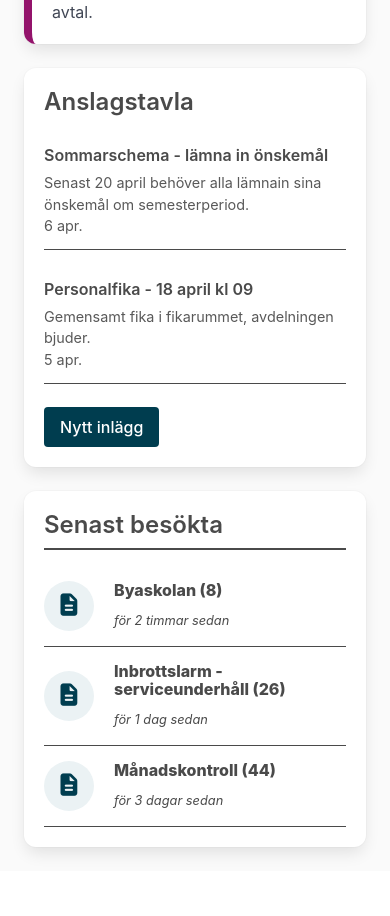
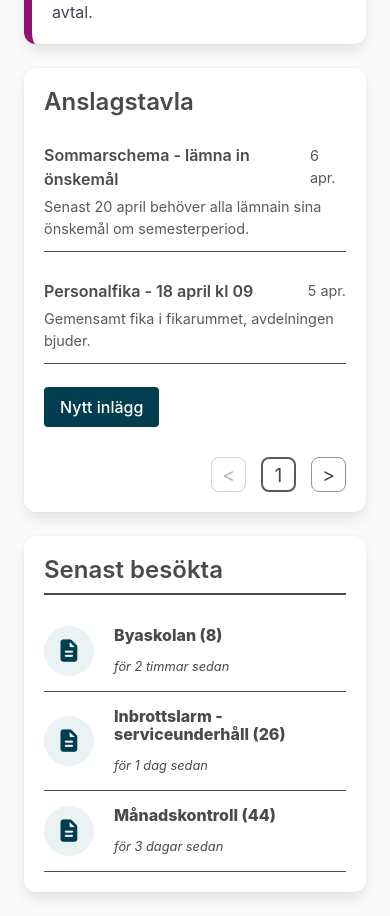
Before and after one commit to haan2402/dashboard-prototype, a Vue app: page /admin in a window 390 px wide. Shown: the part 883-1799 px from the top of the page. Before the commit the page ends 1754 px from the top, so only its background shows below. Built offline with nearby package versions, Linux system fonts and the light colour scheme.

Commit message:
lagt till så man kan byta sida på anslagstavla om det blir flera sidor, samt anpassning för hur många inlägg som kan visas på mobil och desktop, justerat i styling

```diff
--- a/src/assets/styles/_variables.scss
+++ b/src/assets/styles/_variables.scss
@@ -1,7 +1,7 @@
 //Brand colors
 $primary: #003D4F;
 $secondary: #EBF2F4;
-$sucess: #008A40;
+$success: #008A40;
 
 //Text colors
 $text-primary: #595959;
--- a/src/components/widgets/NoticeBoard.vue
+++ b/src/components/widgets/NoticeBoard.vue
@@ -4,10 +4,13 @@
     <h3 class="widget-title is-5 mb-4 has-text-weight-semibold">Anslagstavla</h3>
 
     <!--visar alla inlägg-->
-    <div v-for="post in posts" :key="post.id" class="post">
+    <div v-for="post in paginatedPosts" :key="post.id" class="post">
+        <div class="post-header">
         <div class="post-title">{{ post.title }}</div>
+        <div class="post-date">{{ formatDate(post.date) }}</div>
+        </div>
+
         <div class="post-text">{{ post.text }}</div>
-        <div class="post-date">{{ formatDate(post.date) }}</div>
     </div>
 
     <!--endast "admin" kan skriva nytt inlägg-->
@@ -16,27 +19,74 @@
     </button>
 
     <div v-if="showForm && isAdmin" class="new-post">
+        <div class="form-header">
+            <span>Nytt inlägg</span>
+            <button class="close-btn" @click="showForm = false">x</button>
+        </div>
         <input  v-model="newTitle" class="input mb-2" placeholder="Titel">
 
         <textarea v-model="newText" class="textarea" placeholder="Text"></textarea>
 
         <button class="button button-add is-small mt-4" @click="addPost">Lägg till</button>
     </div>
+
+    <div class="button-controls">
+        <button class="page-btn" @click="prevPage" :disabled="currentPage === 1">&lt;</button>
+
+        <button v-for="page in totalPages" :key="page" class="page-btn" :class="{active: currentPage === page}" @click="currentPage = page">
+            {{page}}
+        </button>
+
+        <button class="page-btn" @click="nextPage">&gt;</button>
+    </div>
   </div>
 </template>
 
 <script setup>
-    import { ref } from 'vue';
+    import { ref, computed, onMounted } from 'vue';
     import { noticeBoardItems } from '@/mockdata/noticeBoardItem';
 
     //props för att avgöra om användaren är admin eller inte och om formuläret visas i vyn
-    defineProps({
-        isAdmin: Boolean
-    })
+    defineProps({isAdmin: Boolean})
 
+    //states för formulärets synlighet
     const showForm = ref(false);
     const newTitle = ref('');
     const newText = ref('');
+
+    //states för pagination och mobilanpassning
+    const currentPage = ref(1);
+    const isMobile = ref(false);
+
+    //vid mounting kontrolleras skärmstorlek och uppdateras vid resize
+    onMounted(() => {
+        const checkMobile = () => {
+            isMobile.value = window.innerWidth < 768
+        }
+
+        checkMobile();
+        window.addEventListener('resize', checkMobile);
+    });
+
+    //antal inlägg beroende på skärmstorlek
+    const pageSize = computed(() => (isMobile.value ? 3 : 5));
+
+    //hämtar inlägg för aktuell sida och beräknar totala sidor
+    const paginatedPosts = computed(() => {
+        const start = (currentPage.value -1) * pageSize.value;
+        return posts.value.slice(start, start + pageSize.value);
+    })
+
+    const totalPages = computed(() => Math.ceil(posts.value.length / pageSize.value));
+
+    //funktioner för att navigera mellan sidor
+    function nextPage() {
+        if(currentPage.value < totalPages.value) currentPage.value++
+    }
+
+    function prevPage() {
+        if(currentPage.value > 1) currentPage.value--
+    }
 
     //hämtar data från localStorage eller mockdata
     const savedPosts = localStorage.getItem('noticeBoard');
@@ -88,6 +138,12 @@
         margin-bottom: 15px;
     }
 
+    .post-header {
+        display: flex;
+        justify-content: space-between;
+        align-items: center;
+    }
+
     .post-title {
         font-weight: $font-weight-secondary;
         color: $text-title;
@@ -113,10 +169,51 @@
     }
 
     .button-add {
-        background-color: $sucess;
+        background-color: $success;
         color: $text-white;
         border: none;
         font-size: 1em;
+    }
+
+    .button-controls {
+        display: flex;
+        justify-content: flex-end;
+        gap: 15px;
+        margin-top: 30px;
+    }
+
+    .page-btn {
+        width: 35px;
+        height: 35px;
+        border-radius: 8px;
+        border: 1px solid $text-secondary;
+        font-size: 1.2em;
+    }
+
+    .page-btn.active {
+        border: 2px solid $text-primary;
+    }
+
+    .page-btn:disabled {
+        opacity: 0.4;
+        cursor: default;
+    }
+
+    .form-header {
+        display: flex;
+        justify-content: space-between;
+        align-items: center;
+        margin-bottom: 8px;
+        font-weight: $font-weight-secondary;
+    }
+
+    .close-btn {
+        width: 35px;
+        height: 35px;
+        border-radius: 8px;
+        border: 2px solid $text-secondary;
+        font-size: 1.5em;
+        color: $text-secondary;
     }
 
     .new-post {
```
